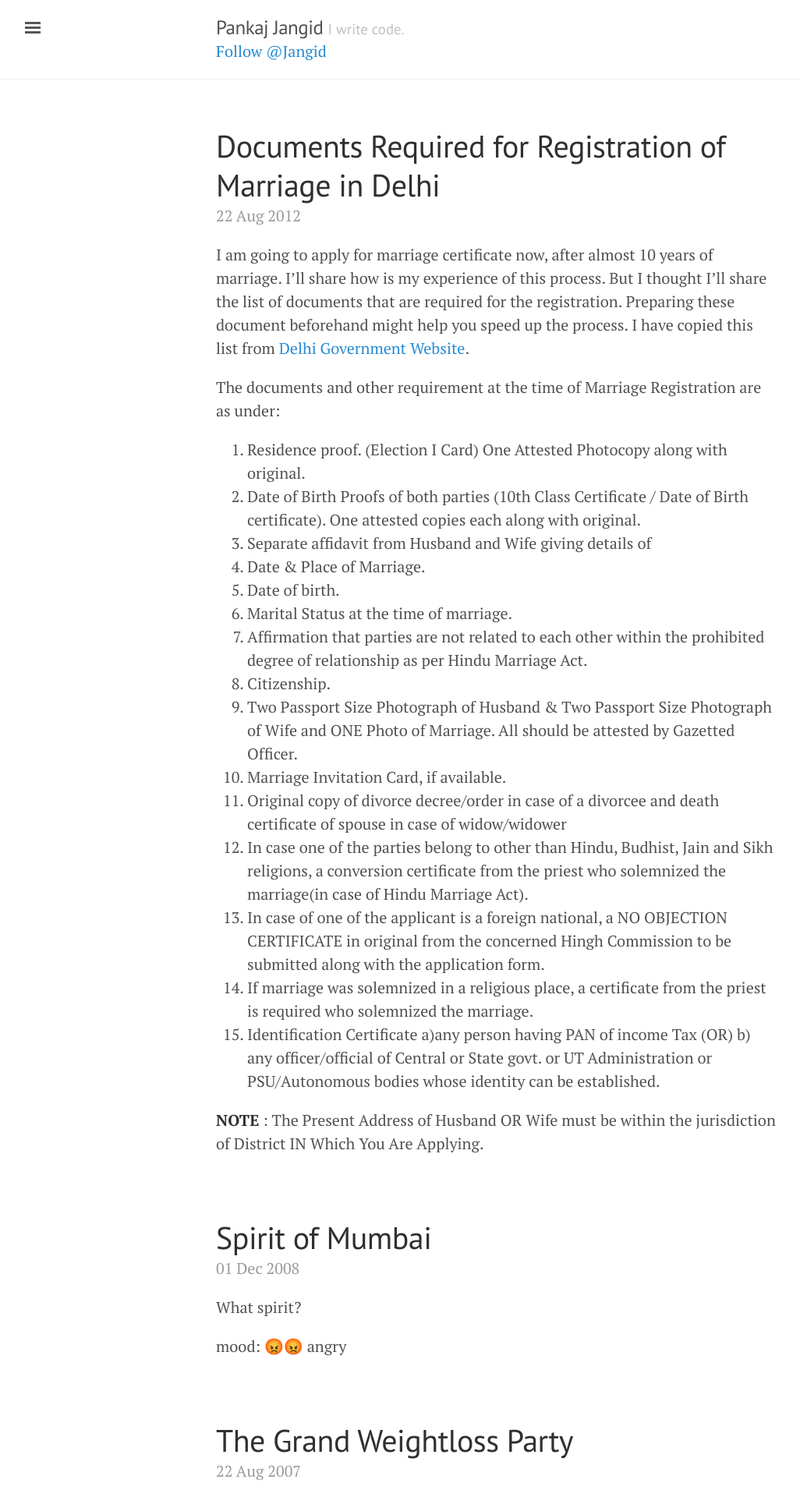
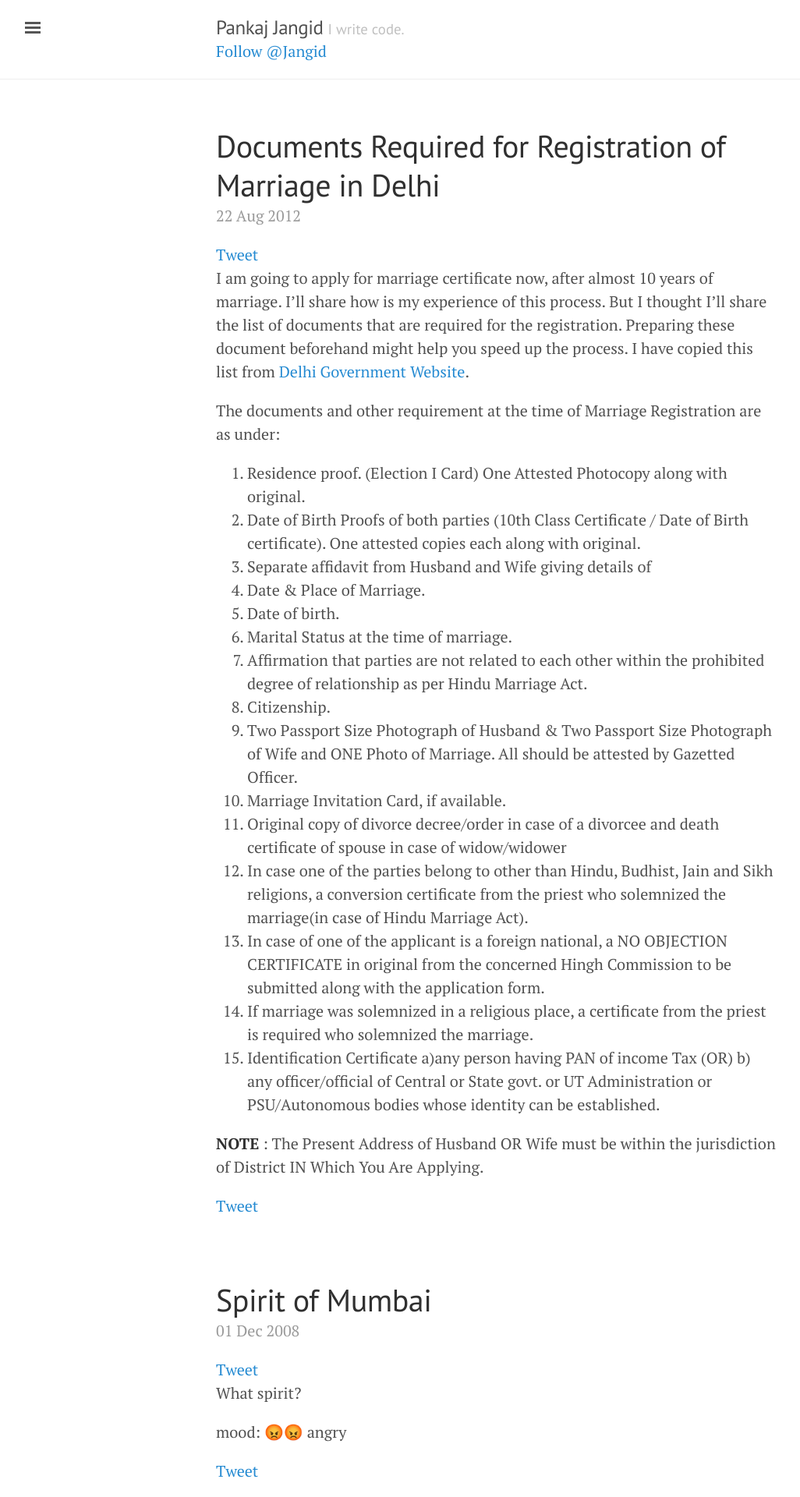
Before and after one commit to jangid/jangid.github.io, a Jekyll site: the page built from index.html, in a window 1280 px wide. Shown: the top 1920 px of the page at 78% size, without its empty margins (3-1029 px from the left). Built offline with Jekyll 4.4.1, drawn with Linux system fonts in a browser that asks for light colours; a script that is not in the unit is left out; the list of posts is cut into pages by our own code; comment, search, counter and statistics services are not loaded; some of the changed text lies outside the part shown.

Commit message:
cleaned up social integ

```diff
--- a/_config.yml
+++ b/_config.yml
@@ -18,7 +18,9 @@ author:
   url:               https://jangid.github.io
   email:             pankaj.jangid@gmail.com
   twitter:           http://twitter.com/jangid
+  twitter_handle:    jangid
   facebook:          http://facebook.com/public.profile.of.pankaj
+  facebook_username: public.profile.of.pankaj
 
 # Custom vars
 version:             1.0.0
--- a/_layouts/default.html
+++ b/_layouts/default.html
@@ -35,7 +35,7 @@
           </h3>
           <div class="social-integ-block">
             <a href="https://twitter.com/Jangid" class="twitter-follow-button" data-show-count="true" data-show-screen-name="false">Follow @Jangid</a> <script>!function(d,s,id){var js,fjs=d.getElementsByTagName(s)[0],p=/^http:/.test(d.location)?'http':'https';if(!d.getElementById(id)){js=d.createElement(s);js.id=id;js.src=p+'://platform.twitter.com/widgets.js';fjs.parentNode.insertBefore(js,fjs);}}(document, 'script', 'twitter-wjs');</script>
-            <div class="fb-like" data-href="{{ site.author.facebook }}" data-layout="button_count" data-action="like" data-show-faces="false" data-share="true"></div>
+            <div class="fb-like" data-href="{{ site.author.facebook }}" data-layout="button_count" data-action="like" data-show-faces="false" data-share="false"></div>
           </div>
         </div>
       </div>
--- a/index.html
+++ b/index.html
@@ -13,9 +13,15 @@ title: Home
     </h1>
 
     <span class="post-date">{{ post.date | date_to_string }}</span>
-    <div class="fb-like" data-href="{{ site.url }}{{ post.url }}" data-layout="button" data-action="like" data-show-faces="false" data-share="true"></div>
+    <div class="social-integ-block">
+      <a class="twitter-share-button" href="https://twitter.com/intent/tweet?text={{ post.title }}&via={{ site.author.twitter_handle }}&url={{ site.url }}{{ post.url }}">Tweet</a>
+      <div class="fb-share-button" data-href="{{ site.url }}{{ post.url }}" data-layout="button"></div>
+    </div>
     {{ post.content }}
-    <div class="fb-like" data-href="{{ site.url }}{{ post.url }}" data-layout="button" data-action="like" data-show-faces="false" data-share="true"></div>
+    <div class="social-integ-block">
+      <a class="twitter-share-button" href="https://twitter.com/intent/tweet?text={{ post.title }}&via={{ site.author.twitter_handle }}&url={{ site.url }}{{ post.url }}">Tweet</a>
+      <div class="fb-share-button" data-href="{{ site.url }}{{ post.url }}" data-layout="button"></div>
+    </div>
     <div class="fb-comments" data-href="{{ site.url }}{{ post.url }}" data-numposts="1" data-width="100%"></div>
   </div>
   {% endfor %}
--- a/public/css/my.css
+++ b/public/css/my.css
@@ -1,12 +1,16 @@
 .social-integ-block {
 }
 
-.social-integ-block .twitter-follow-button {
+.social-integ-block .twitter-follow-button,
+.social-integ-block .twitter-share-button {
   vertical-align: bottom;
 }
 
 .social-integ-block .fb-like,
 .social-integ-block .fb-like span,
-.social-integ-block .fb-like span iframe {
+.social-integ-block .fb-like span iframe,
+.social-integ-block .fb-share-button,
+.social-integ-block .fb-share-button span,
+.social-integ-block .fb-share-button span iframe {
   vertical-align: bottom;
 }
```
Also changed, not shown: _layouts/post.html (+8 -2 lines).
